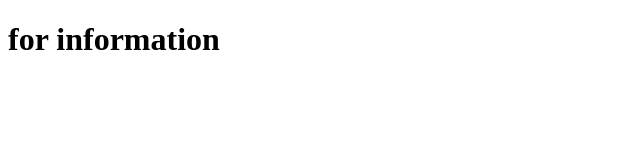
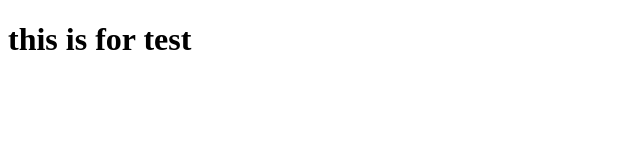
Before and after one commit to I-Am-Poorya/testing, a plain HTML site: page index.html in a window 1280 px wide. Shown: the whole page, without its empty margins (0-640 px from the left). Drawn offline with Linux system fonts and the light colour scheme.

Commit message:
Update index.html

```diff
--- a/index.html
+++ b/index.html
@@ -6,6 +6,6 @@
     <title>Document</title>
 </head>
 <body>
-    <h1>for information</h1>
+    <h1>this is for test</h1>
 </body>
 </html>
```
